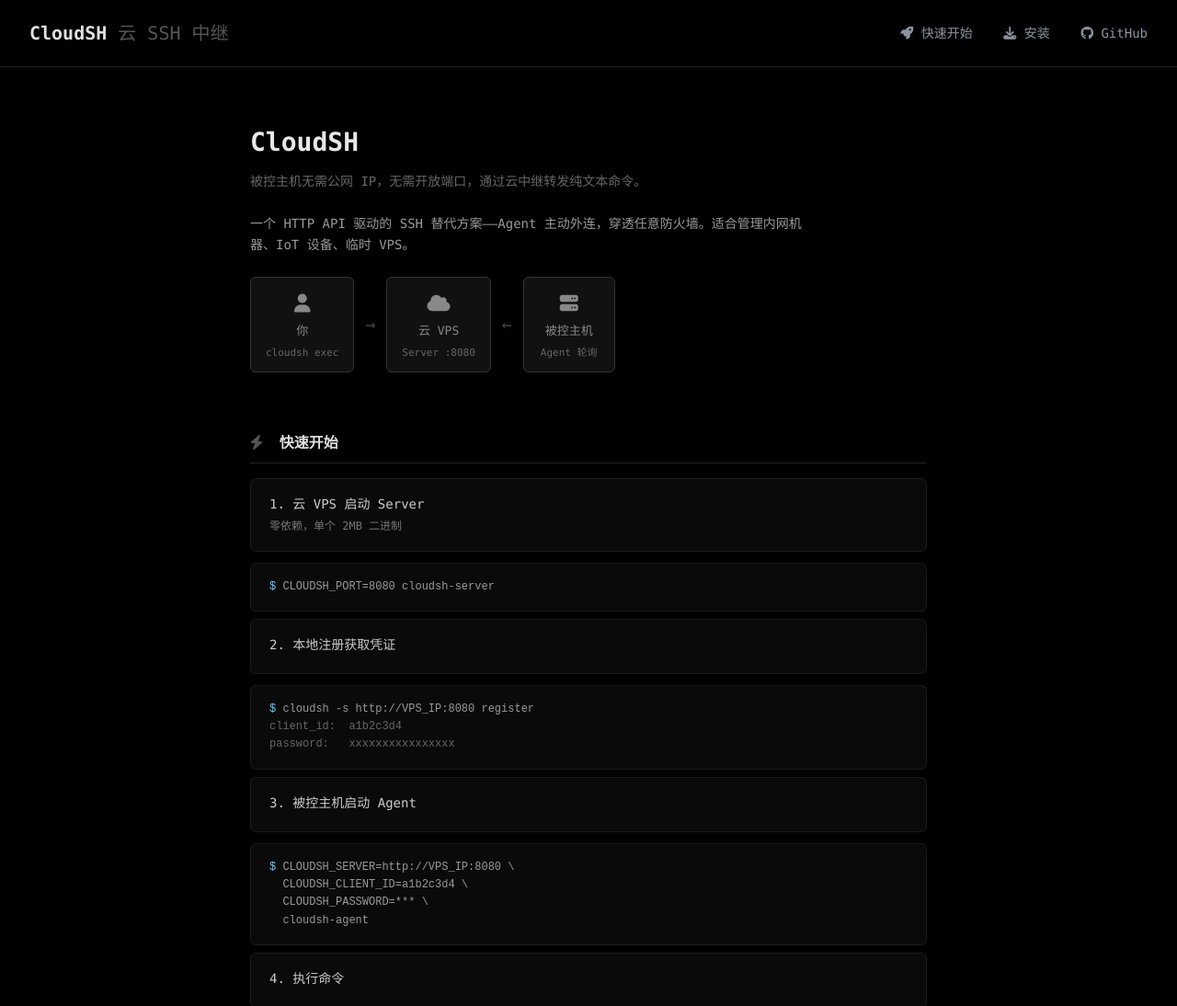
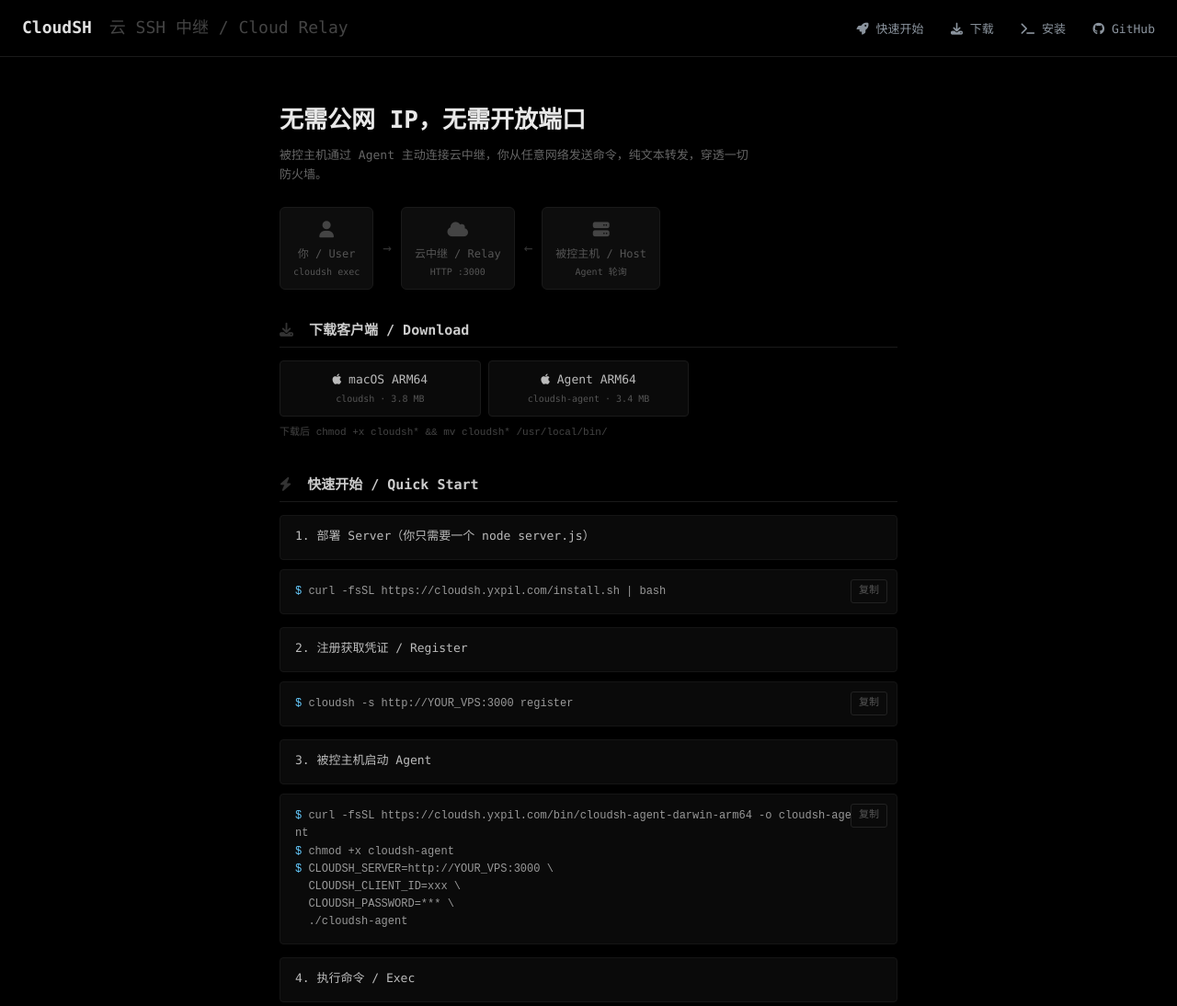
Before and after one commit to yxpil/CloudSH, a website: page public/index.html in a window 1280 px wide. Shown: the top 1094 px of the page at 92% size. Drawn offline with Linux system fonts and the light colour scheme.

Commit message:
index.html: copy buttons, binary downloads; install.sh: pre-built binary + fallback compile

```diff
--- a/public/index.html
+++ b/public/index.html
@@ -6,257 +6,136 @@
 <title>CloudSH — 云 SSH 中继</title>
 <link rel="stylesheet" href="https://cdnjs.cloudflare.com/ajax/libs/font-awesome/6.5.1/css/all.min.css">
 <style>
-* { margin: 0; padding: 0; box-sizing: border-box; }
-body {
-  background: #000;
-  color: #c0c0c0;
-  font-family: 'SF Mono', 'Fira Code', 'Consolas', monospace;
-  line-height: 1.6;
-  min-height: 100vh;
-}
-a { color: #8b949e; text-decoration: none; }
-a:hover { color: #ccc; }
+*{margin:0;padding:0;box-sizing:border-box}
+body{background:#000;color:#8b949e;font-family:'SF Mono','Fira Code','Consolas',monospace;line-height:1.6;min-height:100vh}
+a{color:#8b949e;text-decoration:none;transition:color .2s}
+a:hover{color:#e8e8e8}
 
-.header {
-  border-bottom: 1px solid #222;
-  padding: 20px 32px;
-  display: flex;
-  justify-content: space-between;
-  align-items: center;
-}
-.logo {
-  font-size: 20px;
-  font-weight: bold;
-  color: #e0e0e0;
-}
-.logo span { color: #555; font-weight: normal; }
-.nav a {
-  margin-left: 24px;
-  font-size: 14px;
-}
+header{border-bottom:1px solid #1a1a1a;padding:16px 24px;display:flex;justify-content:space-between;align-items:center}
+.logo{font-size:18px;font-weight:700;color:#e0e0e0}
+.logo span{color:#444;font-weight:400;margin-left:8px}
+.nav a{margin-left:20px;font-size:13px}
 
-.hero {
-  padding: 60px 32px 40px;
-  max-width: 800px;
-  margin: 0 auto;
-}
-.hero h1 {
-  font-size: 28px;
-  color: #e8e8e8;
-  margin-bottom: 8px;
-}
-.hero .tagline {
-  color: #666;
-  font-size: 14px;
-  margin-bottom: 24px;
-}
-.hero p {
-  color: #999;
-  font-size: 14px;
-  max-width: 600px;
-}
+.hero{max-width:720px;margin:48px auto 32px;padding:0 24px}
+.hero h1{font-size:26px;color:#e8e8e8;margin-bottom:8px}
+.hero p{font-size:13px;color:#666;max-width:520px;margin-bottom:20px}
 
-.flow {
-  display: flex;
-  align-items: center;
-  gap: 12px;
-  padding: 24px 0;
-  font-size: 13px;
-  color: #888;
-  flex-wrap: wrap;
-}
-.flow .box {
-  background: #111;
-  border: 1px solid #333;
-  border-radius: 6px;
-  padding: 12px 16px;
-  text-align: center;
-  min-width: 100px;
-}
-.flow .box .icon { font-size: 20px; margin-bottom: 4px; }
-.flow .arrow { font-size: 18px; color: #444; }
-.flow .label { color: #666; font-size: 11px; margin-top: 4px; }
+.flow{display:flex;align-items:center;gap:10px;font-size:12px;color:#555;flex-wrap:wrap;margin:24px 0}
+.flow .b{background:#0d0d0d;border:1px solid #1a1a1a;border-radius:6px;padding:10px 14px;text-align:center;min-width:90px}
+.flow .b .icon{font-size:18px;margin-bottom:2px;color:#444}
+.flow .b .label{color:#555;font-size:10px;margin-top:2px}
+.flow .arr{font-size:16px;color:#333}
 
-.section {
-  max-width: 800px;
-  margin: 0 auto 40px;
-  padding: 0 32px;
-}
-.section h2 {
-  font-size: 16px;
-  color: #ddd;
-  border-bottom: 1px solid #222;
-  padding-bottom: 8px;
-  margin-bottom: 16px;
-}
-.section h2 i { color: #555; margin-right: 8px; }
+section{max-width:720px;margin:0 auto 36px;padding:0 24px}
+section h2{font-size:15px;color:#ccc;border-bottom:1px solid #1a1a1a;padding-bottom:6px;margin-bottom:14px}
+section h2 i{color:#333;margin-right:8px}
 
-.card {
-  background: #0a0a0a;
-  border: 1px solid #1a1a1a;
-  border-radius: 6px;
-  padding: 16px 20px;
-  margin-bottom: 12px;
-}
-.card .title {
-  font-size: 14px;
-  color: #ccc;
-  margin-bottom: 4px;
-}
-.card .desc {
-  font-size: 12px;
-  color: #777;
-}
+.card{background:#0a0a0a;border:1px solid #151515;border-radius:4px;padding:12px 16px;margin-bottom:10px}
+.card .t{font-size:13px;color:#bbb;margin-bottom:2px}
+.card .d{font-size:11px;color:#555}
 
-code {
-  background: #111;
-  border: 1px solid #222;
-  border-radius: 4px;
-  padding: 2px 6px;
-  font-size: 12px;
-  color: #aaa;
-}
-pre {
-  background: #0a0a0a;
-  border: 1px solid #1a1a1a;
-  border-radius: 6px;
-  padding: 16px 20px;
-  overflow-x: auto;
-  font-size: 12px;
-  color: #999;
-  margin: 8px 0;
-}
-pre .cmd { color: #6cf; }
-pre .out { color: #666; }
+pre{position:relative;background:#0a0a0a;border:1px solid #151515;border-radius:4px;padding:14px 48px 14px 16px;overflow-x:auto;font-size:12px;color:#999;margin:6px 0 14px;white-space:pre-wrap;word-break:break-all}
+pre .c{color:#6cf}
+pre .o{color:#555}
+pre .copy{position:absolute;top:10px;right:10px;background:none;border:1px solid #222;color:#555;border-radius:3px;padding:3px 8px;cursor:pointer;font-size:11px;transition:all .2s}
+pre .copy:hover{color:#ccc;border-color:#444}
+pre .copy.copied{color:#4a4;border-color:#363}
 
-.footer {
-  border-top: 1px solid #222;
-  padding: 20px 32px;
-  font-size: 12px;
-  color: #555;
-  display: flex;
-  justify-content: space-between;
-  flex-wrap: wrap;
-  gap: 12px;
-}
-.footer a { margin: 0 8px; }
+.dl-grid{display:grid;grid-template-columns:repeat(auto-fill,minmax(180px,1fr));gap:8px}
+.dl-btn{display:block;background:#0a0a0a;border:1px solid #1a1a1a;border-radius:4px;padding:10px 14px;text-align:center;font-size:12px;transition:all .2s}
+.dl-btn:hover{border-color:#333;color:#ccc}
+.dl-btn .name{color:#bbb;font-size:13px}
+.dl-btn .meta{color:#555;font-size:10px;margin-top:2px}
+
+footer{border-top:1px solid #1a1a1a;padding:16px 24px;font-size:11px;color:#444;text-align:center;margin-top:40px}
+footer a{margin:0 6px}
 </style>
 </head>
 <body>
 
-<div class="header">
-  <div class="logo">CloudSH <span>云 SSH 中继</span></div>
-  <div class="nav">
-    <a href="#quickstart"><i class="fa-solid fa-rocket"></i> 快速开始</a>
-    <a href="#install"><i class="fa-solid fa-download"></i> 安装</a>
-    <a href="https://github.com/yxpil/CloudSH"><i class="fa-brands fa-github"></i> GitHub</a>
-  </div>
+<header>
+<div class="logo">CloudSH <span>云 SSH 中继 / Cloud Relay</span></div>
+<nav class="nav">
+<a href="#quickstart"><i class="fa-solid fa-rocket"></i> 快速开始</a>
+<a href="#download"><i class="fa-solid fa-download"></i> 下载</a>
+<a href="#install"><i class="fa-solid fa-terminal"></i> 安装</a>
+<a href="https://github.com/yxpil/CloudSH"><i class="fa-brands fa-github"></i> GitHub</a>
+</nav>
+</header>
+
+<div class="hero">
+<h1>无需公网 IP，无需开放端口</h1>
+<p>被控主机通过 Agent 主动连接云中继，你从任意网络发送命令，纯文本转发，穿透一切防火墙。</p>
+<div class="flow">
+<div class="b"><div class="icon"><i class="fa-solid fa-user"></i></div>你 / User<div class="label">cloudsh exec</div></div>
+<div class="arr">→</div>
+<div class="b"><div class="icon"><i class="fa-solid fa-cloud"></i></div>云中继 / Relay<div class="label">HTTP :3000</div></div>
+<div class="arr">←</div>
+<div class="b"><div class="icon"><i class="fa-solid fa-server"></i></div>被控主机 / Host<div class="label">Agent 轮询</div></div>
+</div>
 </div>
 
-<div class="hero">
-  <h1>CloudSH</h1>
-  <div class="tagline">被控主机无需公网 IP，无需开放端口，通过云中继转发纯文本命令。</div>
-  <p>一个 HTTP API 驱动的 SSH 替代方案——Agent 主动外连，穿透任意防火墙。适合管理内网机器、IoT 设备、临时 VPS。</p>
+<section id="download">
+<h2><i class="fa-solid fa-download"></i> 下载客户端 / Download</h2>
+<div class="dl-grid">
+<a class="dl-btn" href="/bin/cloudsh-darwin-arm64"><div class="name"><i class="fa-brands fa-apple"></i> macOS ARM64</div><div class="meta">cloudsh · 3.8 MB</div></a>
+<a class="dl-btn" href="/bin/cloudsh-agent-darwin-arm64"><div class="name"><i class="fa-brands fa-apple"></i> Agent ARM64</div><div class="meta">cloudsh-agent · 3.4 MB</div></a>
+</div>
+<p style="font-size:11px;color:#444;margin-top:8px">下载后 <code>chmod +x cloudsh* && mv cloudsh* /usr/local/bin/</code></p>
+</section>
 
-  <div class="flow">
-    <div class="box">
-      <div class="icon"><i class="fa-solid fa-user"></i></div>
-      <div>你</div>
-      <div class="label">cloudsh exec</div>
-    </div>
-    <div class="arrow">→</div>
-    <div class="box">
-      <div class="icon"><i class="fa-solid fa-cloud"></i></div>
-      <div>云 VPS</div>
-      <div class="label">Server :8080</div>
-    </div>
-    <div class="arrow">←</div>
-    <div class="box">
-      <div class="icon"><i class="fa-solid fa-server"></i></div>
-      <div>被控主机</div>
-      <div class="label">Agent 轮询</div>
-    </div>
-  </div>
-</div>
+<section id="quickstart">
+<h2><i class="fa-solid fa-bolt"></i> 快速开始 / Quick Start</h2>
 
-<div class="section" id="quickstart">
-  <h2><i class="fa-solid fa-bolt"></i> 快速开始</h2>
+<div class="card"><div class="t">1. 部署 Server（你只需要一个 node server.js）</div></div>
+<pre><span class="c">$</span> curl -fsSL https://cloudsh.yxpil.com/install.sh | bash<span class="copy" onclick="copy(this)">复制</span></pre>
 
-  <div class="card">
-    <div class="title">1. 云 VPS 启动 Server</div>
-    <div class="desc">零依赖，单个 2MB 二进制</div>
-  </div>
-  <pre><span class="cmd">$</span> CLOUDSH_PORT=8080 cloudsh-server</pre>
+<div class="card"><div class="t">2. 注册获取凭证 / Register</div></div>
+<pre><span class="c">$</span> cloudsh -s http://YOUR_VPS:3000 register<span class="copy" onclick="copy(this)">复制</span></pre>
 
-  <div class="card">
-    <div class="title">2. 本地注册获取凭证</div>
-  </div>
-  <pre><span class="cmd">$</span> cloudsh -s http://VPS_IP:8080 register
-<span class="out">client_id:  a1b2c3d4
-password:   xxxxxxxxxxxxxxxx</span></pre>
+<div class="card"><div class="t">3. 被控主机启动 Agent</div></div>
+<pre><span class="c">$</span> curl -fsSL https://cloudsh.yxpil.com/bin/cloudsh-agent-darwin-arm64 -o cloudsh-agent
+<span class="c">$</span> chmod +x cloudsh-agent
+<span class="c">$</span> CLOUDSH_SERVER=http://YOUR_VPS:3000 \
+  CLOUDSH_CLIENT_ID=xxx \
+  CLOUDSH_PASSWORD=*** \
+  ./cloudsh-agent<span class="copy" onclick="copy(this)">复制</span></pre>
 
-  <div class="card">
-    <div class="title">3. 被控主机启动 Agent</div>
-  </div>
-  <pre><span class="cmd">$</span> CLOUDSH_SERVER=http://VPS_IP:8080 \
-  CLOUDSH_CLIENT_ID=a1b2c3d4 \
-  CLOUDSH_PASSWORD=*** \
-  cloudsh-agent</pre>
+<div class="card"><div class="t">4. 执行命令 / Exec</div></div>
+<pre><span class="c">$</span> cloudsh -s http://YOUR_VPS:3000 exec whoami<span class="copy" onclick="copy(this)">复制</span>
+<span class="c">$</span> cloudsh -s http://YOUR_VPS:3000 exec "df -h"</pre>
+</section>
 
-  <div class="card">
-    <div class="title">4. 执行命令</div>
-  </div>
-  <pre><span class="cmd">$</span> cloudsh -s http://VPS_IP:8080 exec whoami
-<span class="out">root</span>
-<span class="cmd">$</span> cloudsh -s http://VPS_IP:8080 exec "ls -la /var/log"</pre>
-</div>
+<section id="install">
+<h2><i class="fa-solid fa-terminal"></i> 一键安装 / One-Line Install</h2>
+<pre><span class="c">$</span> curl -fsSL https://cloudsh.yxpil.com/install.sh | bash<span class="copy" onclick="copy(this)">复制</span></pre>
+<p style="font-size:11px;color:#555;margin-top:6px">自动安装 Rust → 下载源码 → 编译 → systemd 服务。或指定组件：<code>... | bash -s server</code></p>
+</section>
 
-<div class="section" id="install">
-  <h2><i class="fa-solid fa-download"></i> 安装</h2>
+<section>
+<h2><i class="fa-solid fa-shield-halved"></i> 安全 / Security</h2>
+<div class="card"><div class="t">纯文本转发</div><div class="d">拒绝二进制和控制字符（\x00 \x1b），只过纯文本命令</div></div>
+<div class="card"><div class="t">常量时间密码比较</div><div class="d">timingSafeEqual 防时序攻击</div></div>
+<div class="card"><div class="t">无 SSH 凭证存储</div><div class="d">Server 不存目标机密码，Agent 本地执行</div></div>
+</section>
 
-  <div class="card">
-    <div class="title">一键编译 + systemd 服务</div>
-    <div class="desc">需要 Rust 1.80+，脚本自动安装</div>
-  </div>
-  <pre><span class="cmd">$</span> git clone https://github.com/yxpil/CloudSH
-<span class="cmd">$</span> cd CloudSH
-<span class="cmd">$</span> bash install.sh          <span class="out"># 全编译</span>
-<span class="cmd">$</span> bash install.sh server   <span class="out"># 或仅 Server</span>
-<span class="cmd">$</span> bash install.sh agent    <span class="out"># 或仅 Agent</span>
-<span class="cmd">$</span> bash install.sh client   <span class="out"># 或仅 Client</span></pre>
+<footer>
+<a href="https://github.com/yxpil/CloudSH"><i class="fa-brands fa-github"></i> yxpil/CloudSH</a>
+<span style="color:#333">|</span>
+<span>MIT</span>
+<span style="color:#333">|</span>
+<a href="mailto:sapni@yxpil.com"><i class="fa-solid fa-envelope"></i></a>
+</footer>
 
-  <div class="card">
-    <div class="title">systemd 自动启动</div>
-  </div>
-  <pre><span class="cmd">$</span> sudo systemctl enable --now cloudsh-server
-<span class="cmd">$</span> sudo systemctl enable --now cloudsh-agent   <span class="out"># 先编辑凭证</span></pre>
-</div>
-
-<div class="section">
-  <h2><i class="fa-solid fa-shield-halved"></i> 安全</h2>
-  <div class="card">
-    <div class="title">纯文本转发</div>
-    <div class="desc">拒绝二进制和控制字符（\x00 \x1b），只过纯文本命令</div>
-  </div>
-  <div class="card">
-    <div class="title">常量时间密码比较</div>
-    <div class="desc">防时序攻击，密码长度泄露也无用</div>
-  </div>
-  <div class="card">
-    <div class="title">无 SSH 凭证存储</div>
-    <div class="desc">Server 不存目标机 SSH 密码，Agent 本地执行</div>
-  </div>
-</div>
-
-<div class="footer">
-  <div>
-    <a href="https://github.com/yxpil/CloudSH"><i class="fa-brands fa-github"></i> yxpil/CloudSH</a>
-  </div>
-  <div>
-    <span>MIT License</span>
-    <a href="mailto:sapni@yxpil.com"><i class="fa-solid fa-envelope"></i></a>
-  </div>
-</div>
-
+<script>
+function copy(btn){
+  const pre=btn.parentElement;
+  const text=Array.from(pre.childNodes).filter(n=>n.nodeType===3||(n.nodeType===1&&!n.classList.contains('copy'))).map(n=>n.textContent).join('').replace(/\n{2,}/g,'\n').trim();
+  navigator.clipboard.writeText(text).then(()=>{
+    btn.textContent='已复制';btn.classList.add('copied');
+    setTimeout(()=>{btn.textContent='复制';btn.classList.remove('copied')},1500);
+  });
+}
+</script>
 </body>
 </html>
```
Also changed, not shown: 1 other file.
